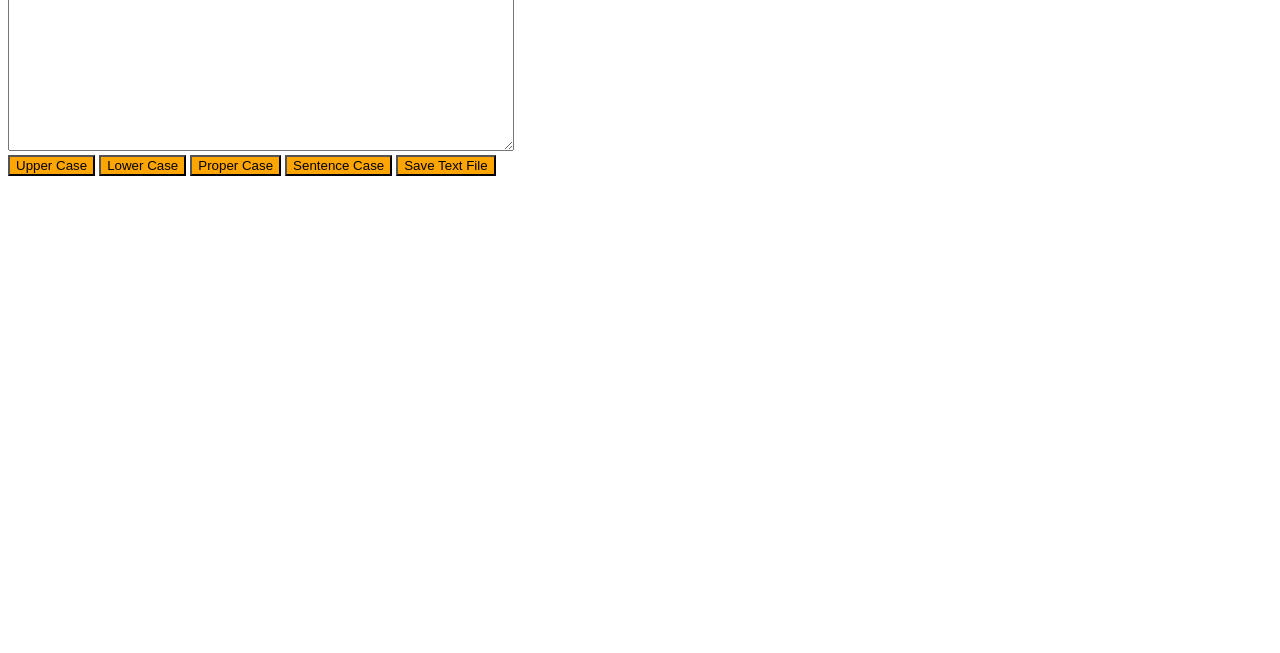
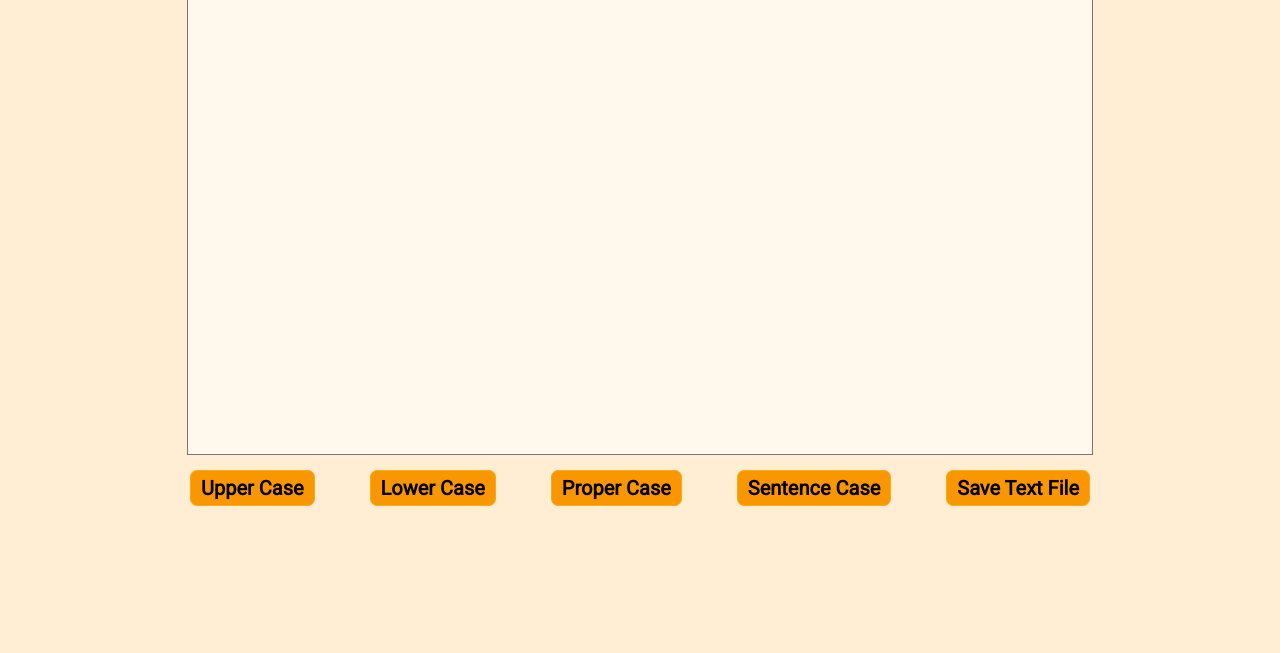
Before and after one commit to kotsartra/JetBrains-Frontend-Developer-Project-Case-Converter, a plain HTML site: page index.html in a window 1280 px wide. Shown: the part 147-800 px from the top of the page. Drawn offline with Linux system fonts and the light colour scheme.

Commit message:
add project css style

```diff
--- a/index.html
+++ b/index.html
@@ -1,20 +1,22 @@
 <!DOCTYPE html>
 <html lang="en">
   <head>
-    <meta charset="UTF-8">
+    <meta charset="UTF-8" />
     <title>Case Converter</title>
-    <link rel="stylesheet" href="style.css">
+    <link rel="stylesheet" href="style.css" />
   </head>
   <body>
-  <div class = "title">Case Converter</div>
+    <div class="flex-container">
+      <div class="title">Case Converter</div>
       <textarea></textarea>
-  <div class="flex-container">
+      <div class="flex-buttons">
         <button id="upper-case">Upper Case</button>
         <button id="lower-case">Lower Case</button>
         <button id="proper-case">Proper Case</button>
         <button id="sentence-case">Sentence Case</button>
         <button id="save-text-file">Save Text File</button>
       </div>
+    </div>
     <script src="script.js"></script>
   </body>
 </html>
--- a/script.js
+++ b/script.js
@@ -1,50 +1,52 @@
-document.getElementById("upper-case").addEventListener("click", function() {
+document.getElementById("upper-case").addEventListener("click", function () {
   let text = document.querySelector("textarea").value;
 
-  document.querySelector("textarea").value =
-  text.toUpperCase();
+  document.querySelector("textarea").value = text.toUpperCase();
 });
 
-document.getElementById("lower-case").addEventListener("click", function() {
+document.getElementById("lower-case").addEventListener("click", function () {
   let text = document.querySelector("textarea").value;
 
-  document.querySelector("textarea").value =
-  text.toLowerCase();
+  document.querySelector("textarea").value = text.toLowerCase();
 });
 
-
-document.getElementById("proper-case").addEventListener("click", function() {
+document.getElementById("proper-case").addEventListener("click", function () {
   let text = document.querySelector("textarea").value;
 
-  document.querySelector("textarea").value =
-  text.replace(/(^|\s)\S/g, function(firstChar) {
-    return firstChar.toUpperCase()
-  })
+  document.querySelector("textarea").value = text.replace(
+    /(^|\s)\S/g,
+    function (firstChar) {
+      return firstChar.toUpperCase();
+    }
+  );
 });
 
-
-document.getElementById("sentence-case").addEventListener("click", function() {
+document.getElementById("sentence-case").addEventListener("click", function () {
   let text = document.querySelector("textarea").value;
 
-document.querySelector("textarea").value =
-text.replace(/.+?[\.\?\!](\s|$)/g, function (txt) {
+  document.querySelector("textarea").value = text.replace(
+    /.+?[\.\?\!](\s|$)/g,
+    function (txt) {
       return txt.charAt(0).toUpperCase() + txt.substr(1).toLowerCase();
-        });
+    }
+  );
 });
 
+document
+  .getElementById("save-text-file")
+  .addEventListener("click", function () {
+    let text = document.querySelector("textarea").value;
+    let element = document.createElement("a");
 
-document.getElementById("save-text-file").addEventListener("click", function () {
-
-let text = document.querySelector("textarea").value;
-let element = document.createElement('a');
-
-element.setAttribute('href', 'data:text/plain;charset=utf-8,' + encodeURIComponent(text));
-element.setAttribute('download', "text.txt");
-element.style.display = 'none';
+    element.setAttribute(
+      "href",
+      "data:text/plain;charset=utf-8," + encodeURIComponent(text)
+    );
+    element.setAttribute("download", "text.txt");
+    element.style.display = "none";
     document.body.appendChild(element);
 
     element.click();
 
     document.body.removeChild(element);
-
   });
--- a/style.css
+++ b/style.css
@@ -1,16 +1,79 @@
-.title {
-    font-size: 30px;
+@import url("https://fonts.googleapis.com/css2?family=Roboto&display=swap");
+
+html {
+  background-color: rgb(255, 238, 211);
+}
+
+body {
+  display: flex;
+  flex-direction: column;
+  height: 90vh;
+}
+
+button {
+  background: rgb(250, 150, 0);
+    linear-gradient(rgb(255, 212, 3), rgb(248, 157, 23));
+  border: 1px solid rgb(250, 172, 17);
+  border-radius: 7px;
+  box-shadow: inset 0 -2px 1px rgba(0, 0, 0, 0),
+    inset 0 1px 2px rgba(0, 0, 0, 0), inset 0 0 0 60px rgba(255, 255, 0, 0);
+  display: inline-block;
+  color: rgb(0, 0, 0);
+  font-family: "Roboto", sans-serif;
+  font-size: 20px;
+  font-weight: 700;
+  outline: none;
+  padding: 0.25em 0.5em;
+  text-decoration: none;
+  transition: box-shadow 0.2s, border-color 0.2s;
+  user-select: none;
+}
+
+button:hover {
+  box-shadow: inset 0 -1px 1px rgba(0, 0, 0, 0),
+    inset 0 1px 2px rgba(0, 0, 0, 0), inset 0 0 0 60px rgba(255, 255, 0, 0.5);
+}
+
+button:active {
+  border-color: rgba(177, 159, 0, 1);
+  box-shadow: inset 0 -1px 1px rgba(0, 0, 0, 0.1),
+    inset 0 1px 2px rgba(0, 0, 0, 0.3), inset 0 0 0 60px rgba(255, 255, 0, 0.45);
+  padding: calc(0.25em + 1px) 0.5em calc(0.25em - 1px);
+
+}
+
+.flex-buttons {
+  display: flex;
+  justify-content: space-between;
+  width: 100%;
+}
+
+.flex-container {
+  align-items: center;
+  display: flex;
+  flex-direction: column;
+  justify-content: center;
+  margin: auto;
+  width: 900px;
 }
 
 textarea {
-    width: 500px;
-    height: 250px;
+  background-color: rgb(255, 248, 237);
+  font-family: "Roboto", sans-serif;
+  height: 450px;
+  margin: 15px;
+  resize: none;
+  width: 100%;
 }
 
-flex-container {
-    display: flex;
+textarea:hover {
+  background-color: rgb(255, 255, 255);
 }
 
-button {
-    background-color: orange;
+.title {
+  display: flex;
+  font-family: "Roboto", sans-serif;
+  font-size: 40px;
+  font-weight: 700;
+  justify-content: center;
 }
```
Lines whose indentation alone changed are shown as unchanged.
